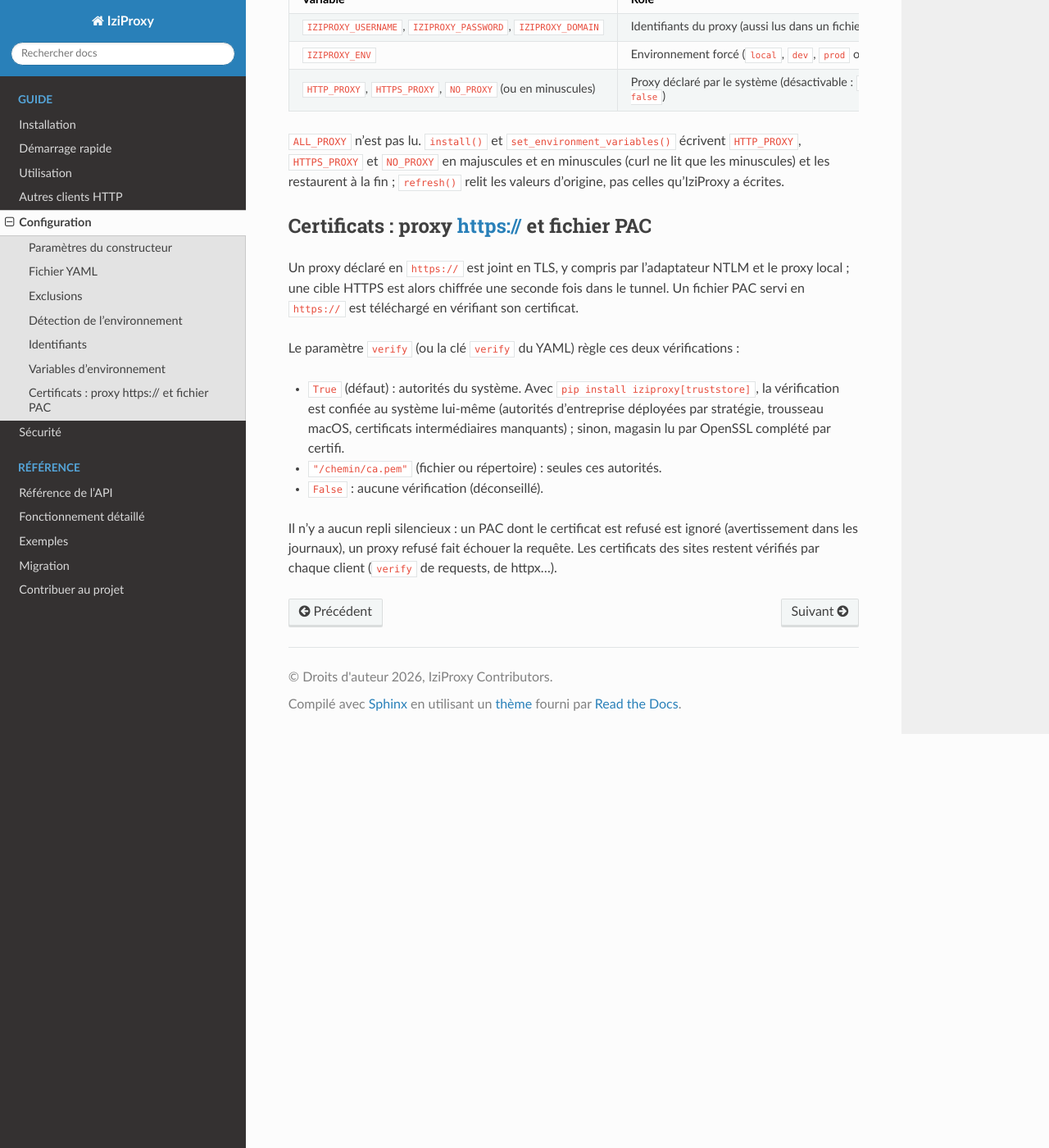
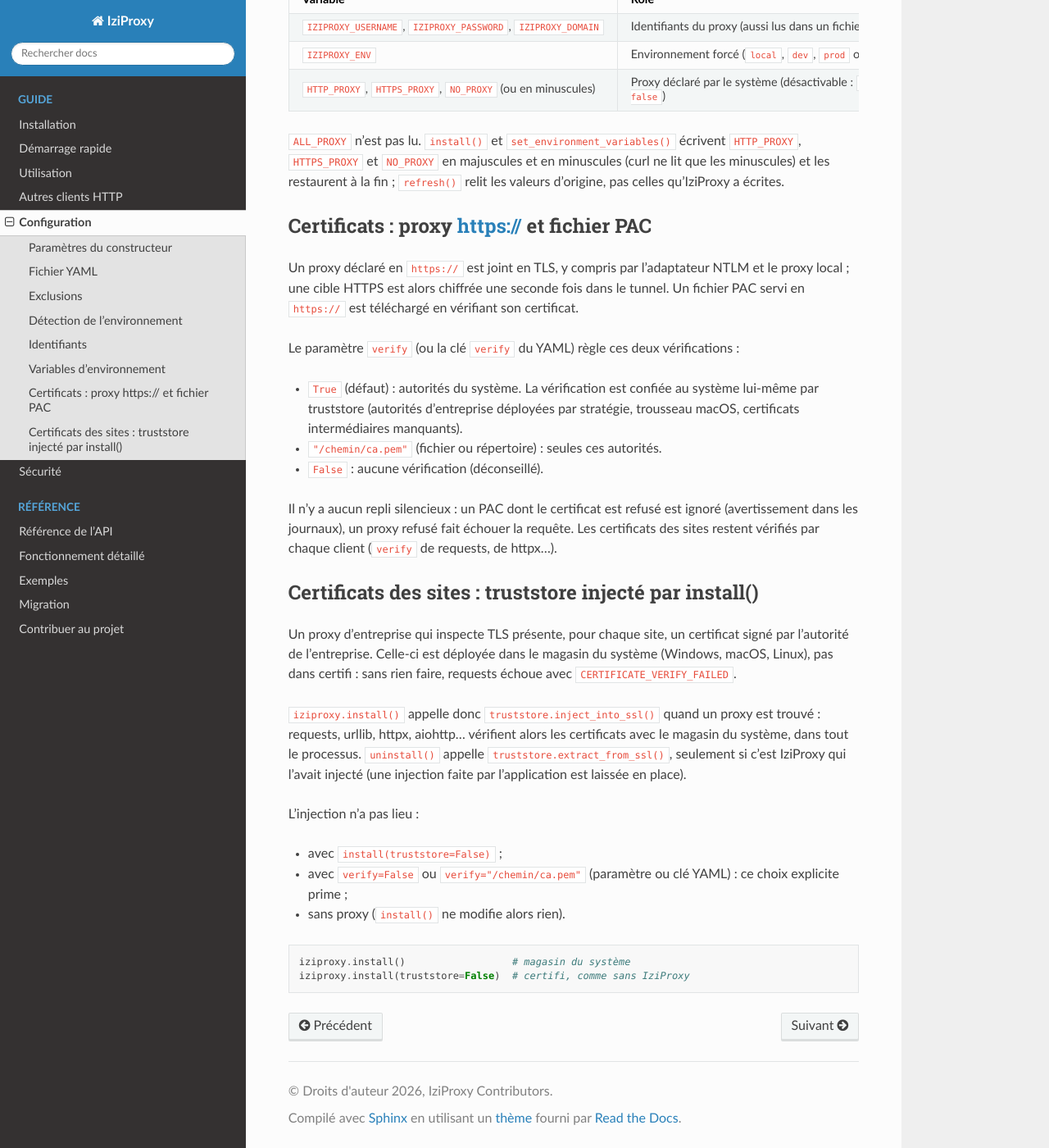
Before and after one commit to sanjuant/iziproxy, a Sphinx documentation site: the page built from docs/source/configuration.rst, in a window 1280 px wide and 1400 px high, scrolled down 2331 px. Shown: the whole window at 82% size. Built offline with Sphinx 7.4.7 and the Read the Docs theme 3.1.0, drawn with Linux system fonts in a browser that asks for light colours.

Commit message:
feat(install): require truststore and inject it into ssl
Behind a TLS-inspecting corporate proxy, the corporate root CA lives in
the system store, not in certifi: Python clients failed with
CERTIFICATE_VERIFY_FAILED even once the proxy was configured.

truststore is now a mandatory dependency (the [truststore] extra stays as
an empty alias) and install() calls truststore.inject_into_ssl() when a
proxy is found, so requests, urllib, httpx and aiohttp trust the system
store. install(truststore=False), verify=False or a CA bundle path skip
the injection; uninstall() extracts it only if iziproxy injected it.

Verified: pytest (404 passed), flake8 src tests

```diff
--- a/docs/source/configuration.rst
+++ b/docs/source/configuration.rst
@@ -126,11 +126,9 @@ téléchargé en vérifiant son certificat.
 Le paramètre ``verify`` (ou la clé ``verify`` du YAML) règle ces deux
 vérifications :
 
-* ``True`` (défaut) : autorités du système. Avec
-  ``pip install iziproxy[truststore]``, la vérification est confiée au
-  système lui-même (autorités d'entreprise déployées par stratégie,
-  trousseau macOS, certificats intermédiaires manquants) ; sinon, magasin lu
-  par OpenSSL complété par certifi.
+* ``True`` (défaut) : autorités du système. La vérification est confiée au
+  système lui-même par truststore (autorités d'entreprise déployées par
+  stratégie, trousseau macOS, certificats intermédiaires manquants).
 * ``"/chemin/ca.pem"`` (fichier ou répertoire) : seules ces autorités.
 * ``False`` : aucune vérification (déconseillé).
 
@@ -138,3 +136,30 @@ Il n'y a aucun repli silencieux : un PAC dont le certificat est refusé est
 ignoré (avertissement dans les journaux), un proxy refusé fait échouer la
 requête. Les certificats des sites restent vérifiés par chaque client
 (``verify`` de requests, de httpx...).
+
+Certificats des sites : truststore injecté par install()
+--------------------------------------------------------
+
+Un proxy d'entreprise qui inspecte TLS présente, pour chaque site, un
+certificat signé par l'autorité de l'entreprise. Celle-ci est déployée dans
+le magasin du système (Windows, macOS, Linux), pas dans certifi : sans rien
+faire, requests échoue avec ``CERTIFICATE_VERIFY_FAILED``.
+
+``iziproxy.install()`` appelle donc ``truststore.inject_into_ssl()`` quand un
+proxy est trouvé : requests, urllib, httpx, aiohttp... vérifient alors les
+certificats avec le magasin du système, dans tout le processus.
+``uninstall()`` appelle ``truststore.extract_from_ssl()``, seulement si c'est
+IziProxy qui l'avait injecté (une injection faite par l'application est
+laissée en place).
+
+L'injection n'a pas lieu :
+
+* avec ``install(truststore=False)`` ;
+* avec ``verify=False`` ou ``verify="/chemin/ca.pem"`` (paramètre ou clé
+  YAML) : ce choix explicite prime ;
+* sans proxy (``install()`` ne modifie alors rien).
+
+.. code-block:: python
+
+   iziproxy.install()                  # magasin du système
+   iziproxy.install(truststore=False)  # certifi, comme sans IziProxy
--- a/docs/source/usage.rst
+++ b/docs/source/usage.rst
@@ -145,9 +145,8 @@ vérifie lui-même le certificat du site.
      git config --global http.schannelCheckRevoke best-effort
 
 * **Python** ne vérifie pas la révocation, mais doit faire confiance à
-  l'autorité interne : ``pip install "iziproxy[truststore]"`` (ou un pip
-  récent, qui utilise déjà le magasin de certificats du système), sinon
-  ``verify="/chemin/ca-entreprise.pem"``.
+  l'autorité interne : ``install()`` s'en charge (truststore, magasin du
+  système), sinon ``verify="/chemin/ca-entreprise.pem"``.
 
 Patch global de requests
 ^^^^^^^^^^^^^^^^^^^^^^^^
```
Also changed, not shown: README.md (+7 -6 lines), docs/source/installation.rst (+6 -2 lines), pyproject.toml (+6 -3 lines), 4 other files.
